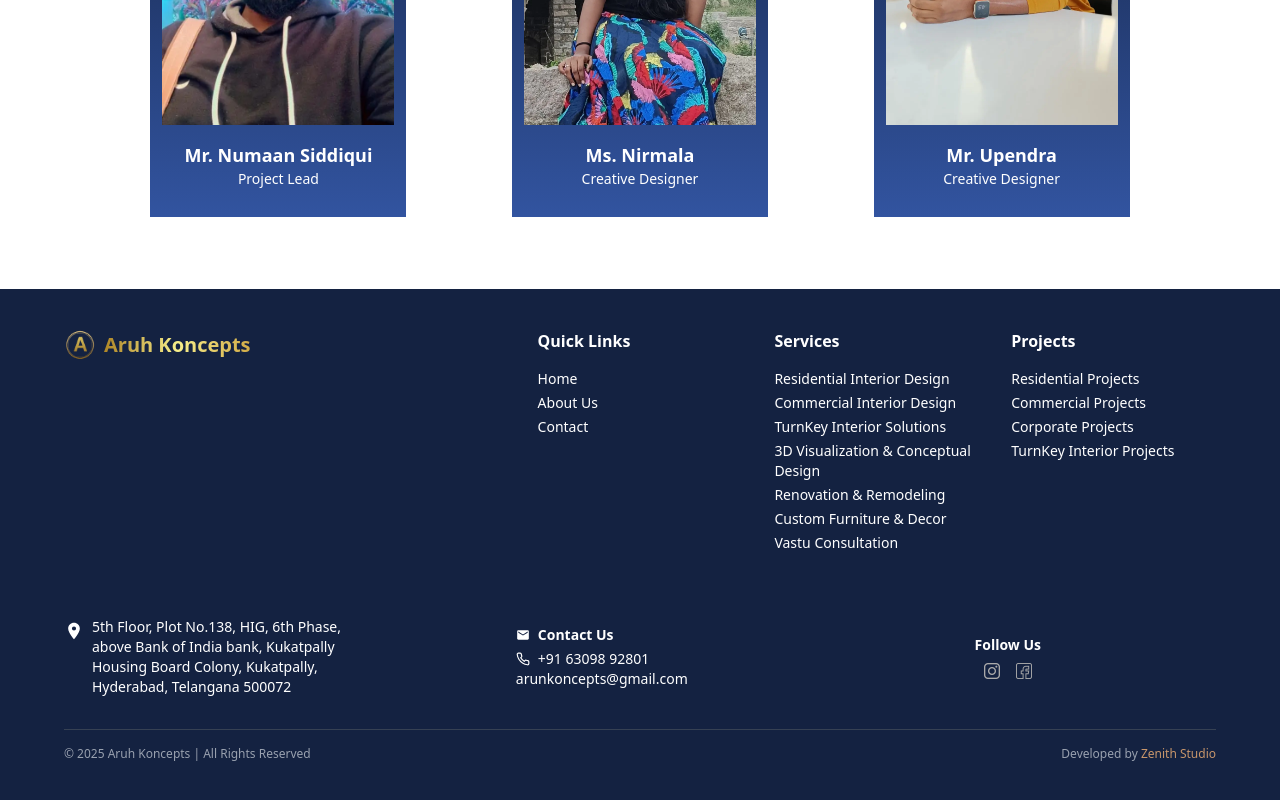
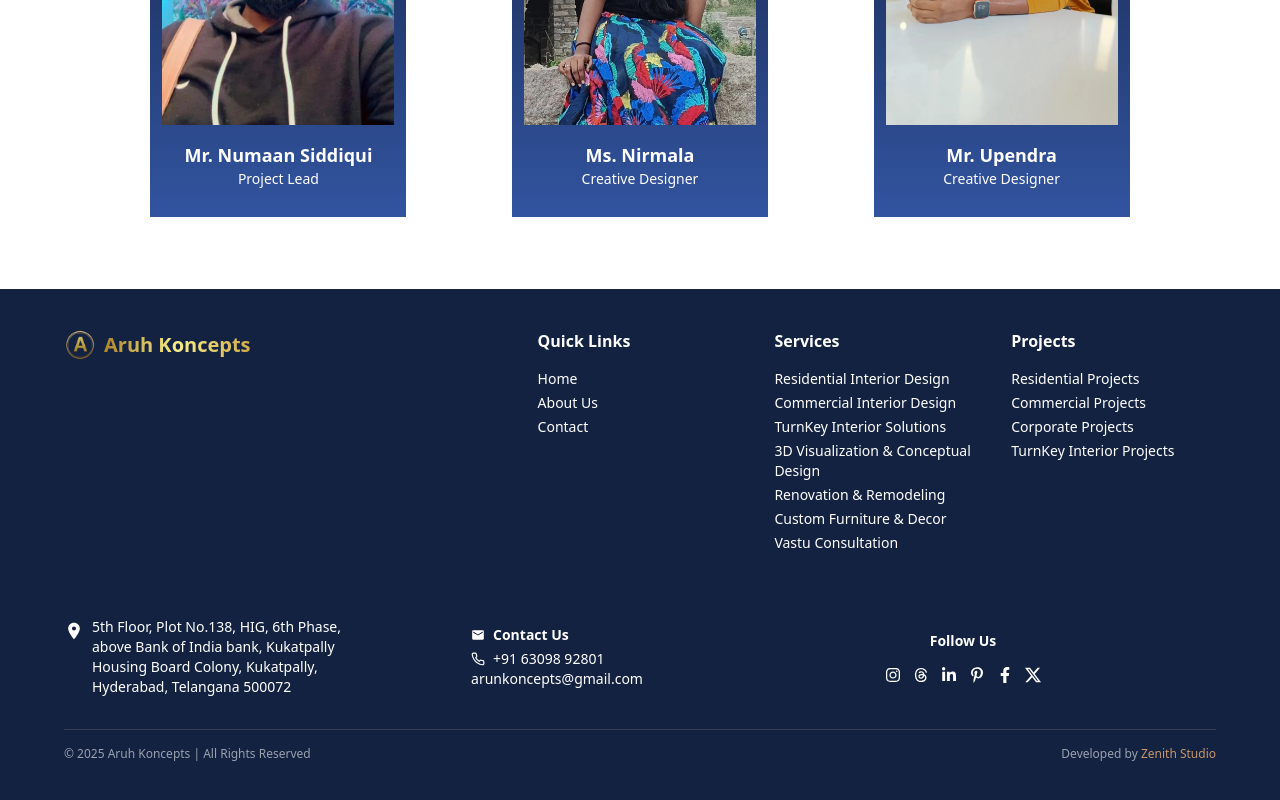
Before and after one commit to aruhkoncepts25/AruhKoncepts, a React (Vite) app in the folder Client/: page /about in a window 1280 px wide. Shown: the part 2779-3579 px from the top of the page. Built offline with nearby package versions, Linux system fonts and the light colour scheme; a web font is replaced by a local one.

Commit message:
Icons Social

```diff
--- a/Client/src/Components/Footer.jsx
+++ b/Client/src/Components/Footer.jsx
@@ -2,8 +2,9 @@ import logo from "../assets/logo.png"
 import { Link } from 'react-router-dom';
 import { MdLocationOn, MdEmail } from "react-icons/md";
 import { FiPhone } from "react-icons/fi";
-import instagram from "../assets/instagram.png"
-import facebook from "../assets/facebook.png"
+import { SiX } from 'react-icons/si';
+import { FaInstagram, FaFacebookF,FaLinkedinIn, FaPinterestP } from 'react-icons/fa';
+import { RiThreadsLine } from 'react-icons/ri'; // Threads icon from Remix Icons
 import twitter from "../assets/twitter.png"
 
 const Footer = () => {
@@ -88,20 +89,67 @@ const Footer = () => {
 
           {/* Follow Us */}
           <div className='relative lg:right-[175px]'>
-            <h2 className="font-semibold">Follow Us</h2>
-            <div className="flex gap-4 justify-center mt-2 text-xl">
-              <a href="https://www.instagram.com/ak_designkoncepts?igsh=a3I2Ym9vbWI1bGoz" target="_blank"
-  rel="noopener noreferrer" aria-label="Instagram" className="hover:opacity-80">
-                <img src={instagram} alt="Instagram" className="h-4 w-4 object-contain" />
-              </a>
-              {/* <a href="#" aria-label="Twitter" className="hover:opacity-80">
-                <img src={twitter} alt="Twitter" className="h-4 w-4 object-contain" />
-              </a> */}
-              <a href="https://www.facebook.com/share/1VND5cUr6D/" target="_blank"
-  rel="noopener noreferrer" aria-label="Facebook" className="hover:opacity-80">
-                <img src={facebook} alt="Facebook" className="h-4 w-4 object-contain" />
-              </a>
-            </div>
+            <h2 className="font-semibold text-center">Follow Us</h2>
+            <div className="flex gap-3 justify-center mt-4 text-xl text-black">
+  <a
+    href="https://www.instagram.com/ak_designkoncepts?igsh=a3I2Ym9vbWI1bGoz"
+    target="_blank"
+    rel="noopener noreferrer"
+    aria-label="Instagram"
+    className="hover:opacity-80"
+  >
+    <FaInstagram className="h-4 w-4 text-white" />
+  </a>
+
+  <a
+    href="https://www.threads.net/@ak_designkoncepts"
+    target="_blank"
+    rel="noopener noreferrer"
+    aria-label="Threads"
+    className="hover:opacity-80"
+  >
+    <RiThreadsLine className="h-4 w-4 text-white" />
+  </a>
+
+  <a
+    href=""
+    target="_blank"
+    rel="noopener noreferrer"
+    aria-label="LinkedIn"
+    className="hover:opacity-80"
+  >
+    <FaLinkedinIn className="h-4 w-4 text-white" />
+  </a>
+
+  <a
+    href="https://pin.it/4VhKObr0m"
+    target="_blank"
+    rel="noopener noreferrer"
+    aria-label="Pinterest"
+    className="hover:opacity-80"
+  >
+    <FaPinterestP className="h-4 w-4 text-white" />
+  </a>
+
+  <a
+    href="https://www.facebook.com/share/1VND5cUr6D/"
+    target="_blank"
+    rel="noopener noreferrer"
+    aria-label="Facebook"
+    className="hover:opacity-80"
+  >
+    <FaFacebookF className="h-4 w-4 text-white" />
+  </a>
+    <a
+    href="https://x.com/AruhKoncepts?t=W3JwQLkpvg05ZnV4F_-vxw&s=09"
+    target="_blank"
+    rel="noopener noreferrer"
+    aria-label="X"
+    className="hover:opacity-80"
+  >
+    <SiX className="h-4 w-4 text-white" />
+  </a>
+</div>
           </div>
         </div>
 
@@ -214,19 +262,65 @@ const Footer = () => {
           {/* Follow Us - Centered on Mobile */}
           <div className="flex flex-col items-center justify-center mt-6 order-6">
             <h2 className="font-semibold">Follow Us</h2>
-            <div className="flex gap-4 md:gap-4 mt-2 text-xl">
-              <a href="https://www.instagram.com/ak_designkoncepts?igsh=a3I2Ym9vbWI1bGoz" target="_blank"
-  rel="noopener noreferrer" aria-label="Instagram" className="hover:opacity-80">
-                <img src={instagram} alt="Instagram" className="h-4 w-4 md:h-5 md:w-5 object-contain" />
-              </a>
-              {/* <a href="#" aria-label="Twitter" target="_blank"
-  rel="noopener noreferrer" className="hover:opacity-80">
-                <img src={twitter} alt="Twitter" className="h-4 w-4 md:h-5 md:w-5 object-contain" />
-              </a> */}
-              <a href="https://www.facebook.com/share/1VND5cUr6D/" target="_blank"
-  rel="noopener noreferrer" aria-label="Facebook" className="hover:opacity-80">
-                <img src={facebook} alt="Facebook" className="h-4 w-4 md:h-5 md:w-5 object-contain" />
-              </a>
+            <div className="flex gap-2 md:gap-4 mt-2 text-xl">
+              <a
+    href="https://www.instagram.com/ak_designkoncepts?igsh=a3I2Ym9vbWI1bGoz"
+    target="_blank"
+    rel="noopener noreferrer"
+    aria-label="Instagram"
+    className="hover:opacity-80"
+  >
+    <FaInstagram className="h-4 w-4 text-white" />
+  </a>
+
+  <a
+    href="https://www.threads.com/@ak_designkoncepts"
+    target="_blank"
+    rel="noopener noreferrer"
+    aria-label="Threads"
+    className="hover:opacity-80"
+  >
+    <RiThreadsLine className="h-4 w-4 text-white" />
+  </a>
+
+  <a
+    href=""
+    target="_blank"
+    rel="noopener noreferrer"
+    aria-label="LinkedIn"
+    className="hover:opacity-80"
+  >
+    <FaLinkedinIn className="h-4 w-4 text-white" />
+  </a>
+
+  <a
+    href="https://pin.it/4VhKObr0m"
+    target="_blank"
+    rel="noopener noreferrer"
+    aria-label="Pinterest"
+    className="hover:opacity-80"
+  >
+    <FaPinterestP className="h-4 w-4 text-white" />
+  </a>
+
+  <a
+    href="https://www.facebook.com/share/1VND5cUr6D/"
+    target="_blank"
+    rel="noopener noreferrer"
+    aria-label="Facebook"
+    className="hover:opacity-80"
+  >
+    <FaFacebookF className="h-4 w-4 text-white" />
+  </a>
+    <a
+    href="https://x.com/AruhKoncepts?t=W3JwQLkpvg05ZnV4F_-vxw&s=09"
+    target="_blank"
+    rel="noopener noreferrer"
+    aria-label="X"
+    className="hover:opacity-80"
+  >
+    <SiX className="h-4 w-4 text-white" />
+  </a>
             </div>
           </div>
         </div>
```
